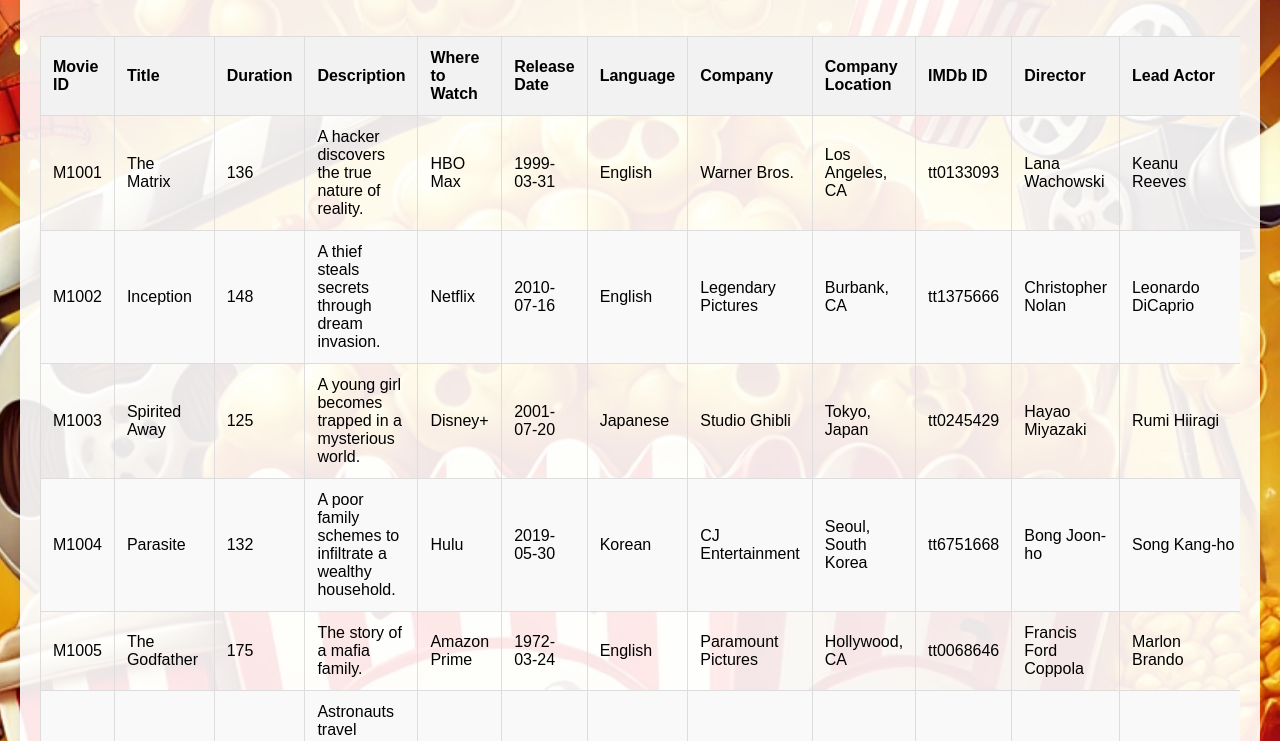
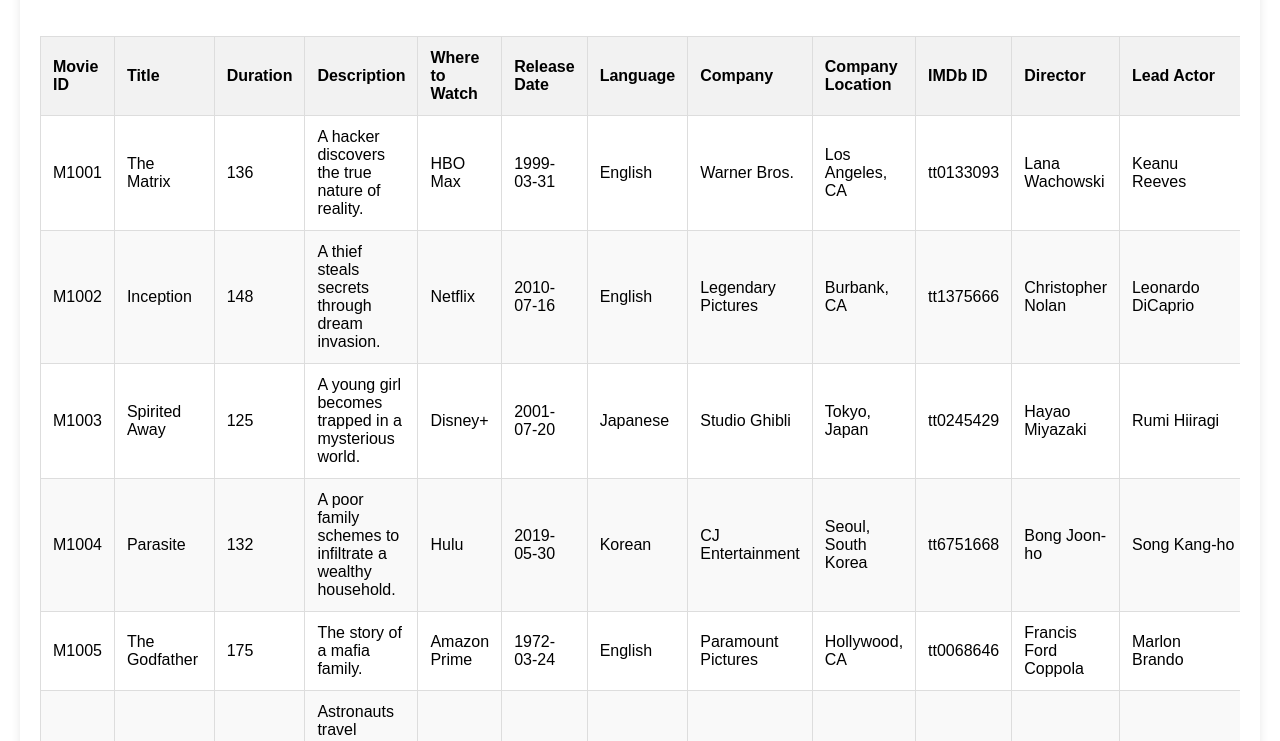
Before and after one commit to peteoyhh/is455_project, a plain HTML site: page 455porject/index.html in a window 1280 px wide. Shown: the part 192-933 px from the top of the page. Drawn offline with Linux system fonts and the light colour scheme.

Commit message:
ndex.html

```diff
--- a/455porject/index.html
+++ b/455porject/index.html
@@ -9,7 +9,6 @@
             font-family: Arial, sans-serif;
             margin: 0;
             padding: 0;
-            background-image: url('DALL·E 2024-12-08 19.25.26 - A vibrant popcorn and movie-themed background. The design features a large red-and-white striped popcorn bucket with golden popcorn popping out at the.webp'); /* 使用原始文件名 */
             background-size: cover; /* 确保背景图片覆盖整个页面 */
             background-position: center; /* 居中背景图片 */
             background-repeat: no-repeat; /* 防止图片重复 */
```
